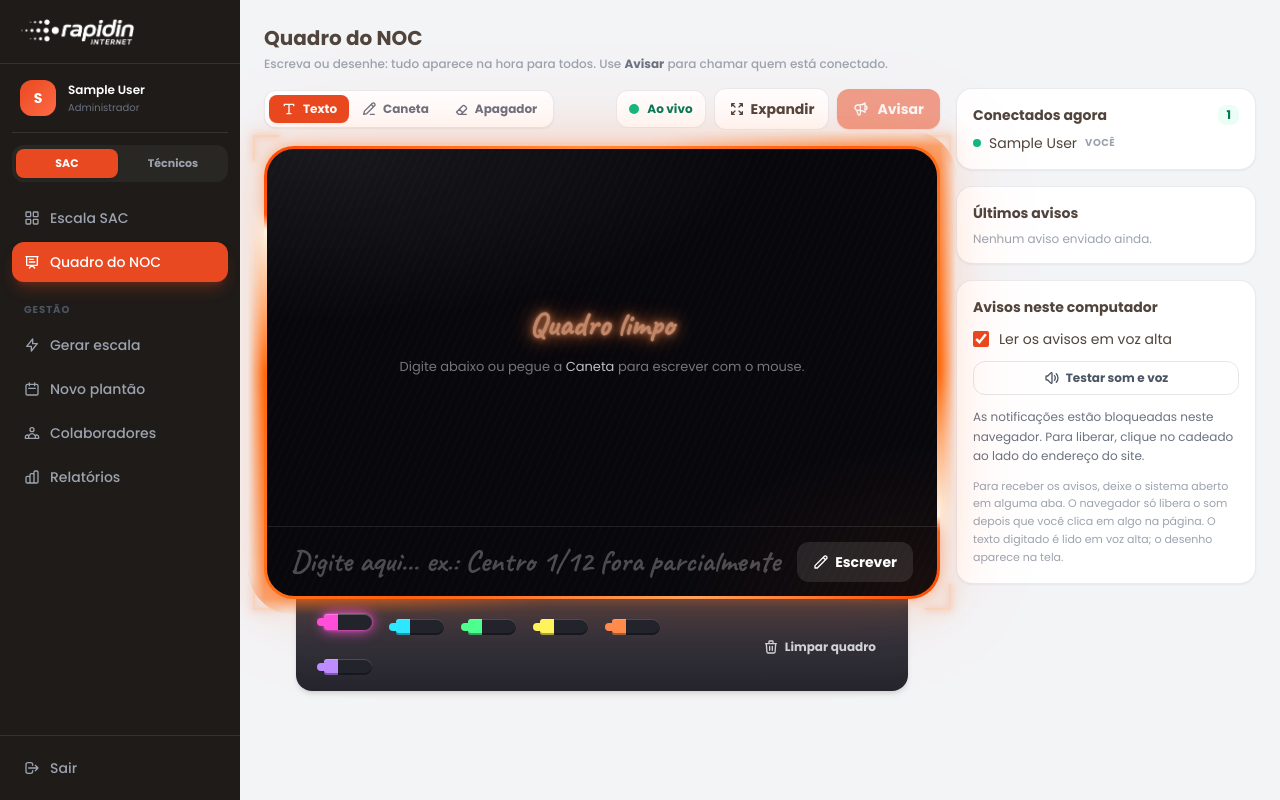
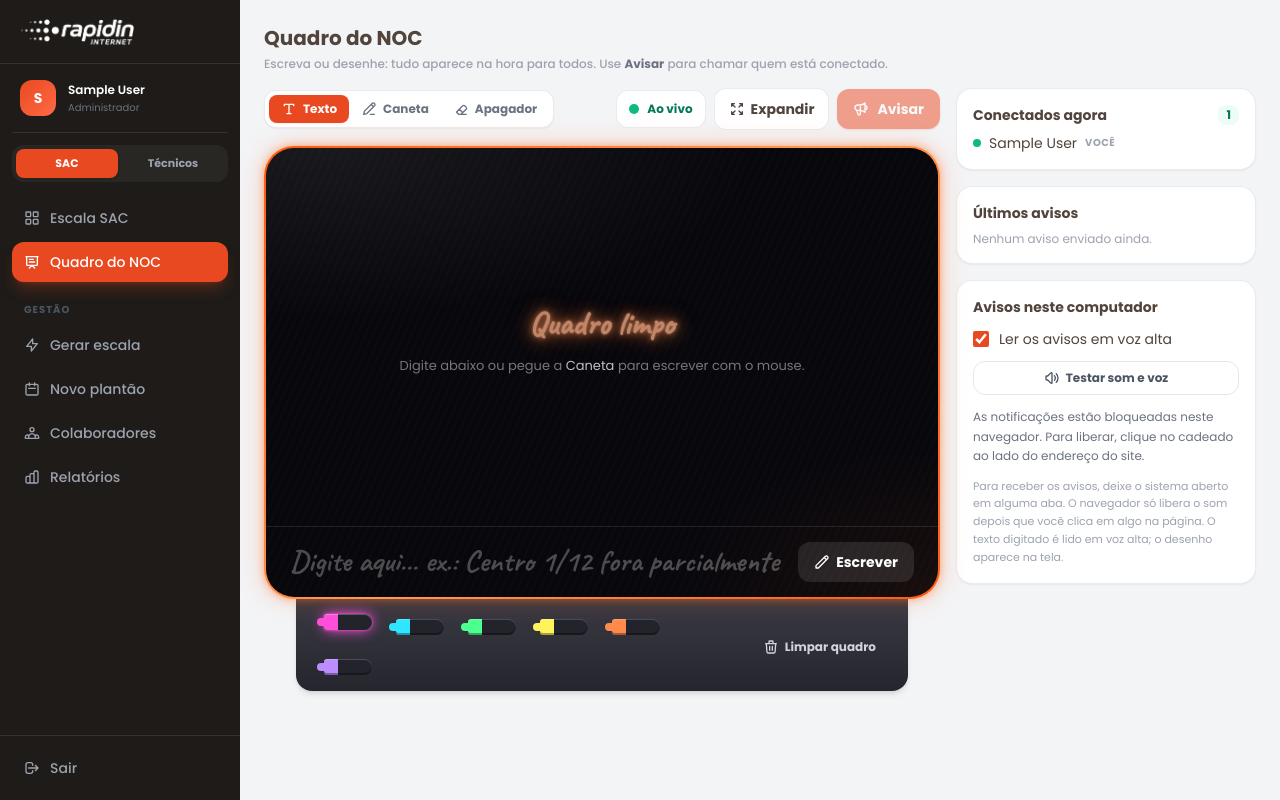
Before and after one commit to andreyy5/plantoesRapidin, a Django app: page /plantao/quadro/ in a window 1280 px wide. Run offline with Django 5.2, Linux system fonts and the light colour scheme; the visitor is signed in with stand-in values (Sample User, id 1); data comes from the database, SQL or seed files in the repository; data that the repository does not hold is empty; some libraries are stand-ins or nearby versions.

Commit message:
Quadro do NOC: moldura discreta e voz mais natural
Moldura neon laranja agora fica parada e só anima para informar: brilha
uma vez quando outra pessoa altera o quadro e fica cinza enquanto a
conexão com o servidor está caída. Saem os cometas girando, os cantos de
mira, a faixa que varria o quadro e o efeito de "acender".

Leitura em voz: escolhe a voz mais natural do navegador (Natural do Edge,
depois Google, e só então as antigas do Windows), com seletor de voz na
página do quadro. "NOC" é pronunciado "Nóque" (lista PRONUNCIA) e cada
frase termina com ponto para a entonação fechar.

Avisar, limpar e apagar traços leem fora da transação, evitando
"database is locked" do SQLite quando há gravações simultâneas.

Co-Authored-By: Claude Opus 5.5 <noreply@anthropic.com>

```diff
--- a/templates/dashboard/quadro.html
+++ b/templates/dashboard/quadro.html
@@ -11,13 +11,6 @@
       repeating-linear-gradient(115deg, rgba(255,255,255,.012) 0 2px, transparent 2px 7px),
       #07070c;
   }
-  /* Faixa de luz que varre o quadro de tempos em tempos */
-  .quadro-superficie::after {
-    content: ''; position: absolute; inset: 0; z-index: 3; pointer-events: none;
-    background: linear-gradient(180deg, transparent 0 46%, rgba(255,122,40,.08) 50%, transparent 54% 100%);
-    translate: 0 -60%; animation: quadro-varrer 9s linear infinite;
-  }
-  @keyframes quadro-varrer { 0% { translate: 0 -60%; } 40%, 100% { translate: 0 60%; } }
 
   /* ---------- área proporcional ----------
      Tudo dentro dela é medido em cqw (% da largura do quadro), então texto e desenho
@@ -95,7 +88,7 @@
   .so-expandido { display: none; }
   .quadro-expandido .so-expandido { display: inline-flex; }
 
-  @media (prefers-reduced-motion: reduce) { .linha-nova .neon, .tremer, .quadro-superficie::after { animation: none; } }
+  @media (prefers-reduced-motion: reduce) { .linha-nova .neon, .tremer { animation: none; } }
 </style>
 {% endblock %}
 
@@ -156,11 +149,10 @@
     </div>
 
     <div class="quadro-palco">
-      <div class="neon-moldura">
+      <div id="moldura" class="neon-moldura">
         <span class="neon-moldura__aura" aria-hidden="true"></span>
-        <span class="neon-moldura__cometas" aria-hidden="true"></span>
         <div class="neon-moldura__borda">
-          <div class="quadro-superficie rounded-[27px] overflow-hidden flex flex-col">
+          <div class="quadro-superficie rounded-[28px] overflow-hidden flex flex-col">
             <div class="quadro-rolagem overflow-x-auto">
               <div class="quadro-container">
                 <div id="area" class="quadro-area">
@@ -241,6 +233,11 @@
         <input type="checkbox" id="ler-em-voz-alta" class="w-4 h-4 accent-[#E94920]">
         Ler os avisos em voz alta
       </label>
+      <div id="bloco-voz" class="hidden flex-col gap-1">
+        <label for="voz" class="text-[10px] font-bold text-gray-400 uppercase tracking-widest">Voz</label>
+        <select id="voz" class="w-full px-3 py-2 rounded-xl border border-gray-200 text-sm text-[#50443C] bg-white focus:outline-none focus:border-[#E94920] focus:ring-2 focus:ring-[#E94920]/15"></select>
+        <p id="dica-voz" class="hidden text-[11px] text-amber-700 leading-relaxed">As vozes deste navegador soam robóticas. No <strong>Microsoft Edge</strong> há vozes "Natural", bem mais naturais.</p>
+      </div>
       <button type="button" id="testar-voz" class="inline-flex items-center justify-center gap-1.5 px-3 py-2 rounded-xl border border-gray-200 text-xs font-bold text-gray-600 hover:bg-gray-50 transition-colors">
         {% include 'partials/icon.html' with nome='volume' classe='w-4 h-4' %}
         Testar som e voz
@@ -403,9 +400,12 @@
   }
   function mudou(d) { ultimaMudanca = Date.now(); aplicar(d); }
 
+  var moldura = document.getElementById('moldura');
   ao.assinar(estado.versao, function (d, inicio) {
     if (inicio < ultimaMudanca) { delete d.quadro; }  // resposta antiga, chegou depois de uma alteração nossa
+    var mudouPorOutros = d.quadro && d.quadro.versao !== estado.versao;
     aplicar(d);
+    if (mudouPorOutros) ao.pulsar(moldura);  // a moldura brilha uma vez quando outra pessoa mexe no quadro
   });
 
   var status = document.getElementById('status');
@@ -419,6 +419,7 @@
     status.querySelector('[data-status-ping]').className = 'absolute inline-flex h-full w-full rounded-full opacity-75 ' + cores[1] + (s === 'sessao' ? '' : ' animate-ping');
     status.querySelector('[data-status-ponto]').className = 'relative inline-flex rounded-full w-2.5 h-2.5 ' + cores[2];
     status.querySelector('[data-status-texto]').textContent = cores[3];
+    moldura.classList.toggle('neon-apagada', s !== 'ok');  // sem conexão, a moldura "apaga"
     if (s === 'sessao') toast('Sua sessão expirou. Recarregue a página e entre de novo.', 'erro');
   };
 
@@ -1025,6 +1026,23 @@
   vozAlta.addEventListener('change', function () { ao.definirVoz(vozAlta.checked); });
   document.getElementById('testar-voz').addEventListener('click', function () { ao.testar(); });
 
+  // Lista as vozes em português deste navegador, da mais natural para a mais robótica
+  var seletorVoz = document.getElementById('voz');
+  ao.aoCarregarVozes(function () {
+    var vozes = ao.vozes(), escolhida = ao.vozEscolhida();
+    document.getElementById('bloco-voz').classList.toggle('hidden', !vozes.length);
+    document.getElementById('bloco-voz').classList.toggle('flex', !!vozes.length);
+    seletorVoz.replaceChildren();
+    vozes.forEach(function (v, i) {
+      var nome = v.name.replace(/^Microsoft\s+/i, '').replace(/\s*-\s*Portuguese.*$/i, '').replace(/\s*\(Brazil\)/i, '');
+      var opcao = new Option(nome + (i === 0 ? ' (recomendada)' : ''), v.name);
+      opcao.selected = escolhida && v.name === escolhida.name;
+      seletorVoz.appendChild(opcao);
+    });
+    document.getElementById('dica-voz').classList.toggle('hidden', !vozes.length || ao.vozNatural(vozes[0]));
+  });
+  seletorVoz.addEventListener('change', function () { ao.escolherVoz(seletorVoz.value); ao.testar(); });
+
   var blocoNotif = document.getElementById('notificacoes-sistema');
   var botaoNotif = document.getElementById('ativar-notificacoes');
   var textoNotif = document.getElementById('estado-notificacoes');
--- a/templates/partials/quadro_ao_vivo.html
+++ b/templates/partials/quadro_ao_vivo.html
@@ -21,61 +21,33 @@
   .traco-nucleo { stroke: var(--neon); stroke: color-mix(in oklab, var(--neon) 62%, white); stroke-width: 30px; }
   .traco-vivo-brilho { stroke: var(--neon); stroke-width: 90px; opacity: .22; }
 
-  /* Moldura neon laranja: borda acesa, dois cometas de luz girando, brilho que "respira" e cantos de mira.
-     Só anima transform e opacity, para poder ficar aberta o dia inteiro sem pesar no computador. */
+  /* Moldura neon laranja. Parada por padrão; só se mexe quando isso informa algo:
+     .neon-pulso   -> brilha uma vez (alguém mudou o quadro / chegou um aviso)
+     .neon-apagada -> desbota enquanto a conexão com o servidor está caída */
   .neon-moldura { --raio: 30px; position: relative; isolation: isolate; border-radius: var(--raio); }
   .neon-moldura__aura {
     position: absolute; inset: 0; z-index: 0; border-radius: inherit; pointer-events: none;
-    box-shadow: 0 0 12px 1px rgba(255,110,30,.8), 0 0 42px 6px rgba(255,90,10,.38), 0 0 110px 12px rgba(255,80,0,.16);
-    animation: neon-ligar 1.6s linear both, neon-respirar 3.4s ease-in-out 1.6s infinite;
+    box-shadow: 0 0 8px rgba(255,110,30,.55), 0 0 26px 2px rgba(255,90,10,.2);
+    transition: opacity .8s ease;
   }
-  .neon-moldura--compacta .neon-moldura__aura {
-    box-shadow: 0 0 10px 1px rgba(255,110,30,.8), 0 0 22px 2px rgba(255,90,10,.35);
-  }
-  /* O rastro desfocado dos cometas some aos poucos para fora da moldura (sem borda dura) */
-  .neon-moldura__cometas {
-    position: absolute; inset: -16px; z-index: 0; border-radius: calc(var(--raio) + 16px);
-    overflow: hidden; pointer-events: none; opacity: .85; animation: neon-ligar 1.6s linear both;
-    -webkit-mask: linear-gradient(90deg, transparent, #000 16px, #000 calc(100% - 16px), transparent),
-                  linear-gradient(180deg, transparent, #000 16px, #000 calc(100% - 16px), transparent);
-    -webkit-mask-composite: source-in;
-    mask: linear-gradient(90deg, transparent, #000 16px, #000 calc(100% - 16px), transparent),
-          linear-gradient(180deg, transparent, #000 16px, #000 calc(100% - 16px), transparent);
-    mask-composite: intersect;
+  .neon-moldura__aura::after {
+    content: ''; position: absolute; inset: 0; border-radius: inherit; opacity: 0;
+    box-shadow: 0 0 14px 2px rgba(255,140,60,.8), 0 0 46px 8px rgba(255,100,20,.3);
   }
   .neon-moldura__borda {
-    position: relative; z-index: 1; border-radius: inherit; padding: 3px; overflow: hidden;
-    background: linear-gradient(135deg, #ff4800, #ff8c3a 28%, #ff5a10 52%, #ffa35c 78%, #ff4800);
+    position: relative; z-index: 1; border-radius: inherit; padding: 2px; overflow: hidden;
+    background: linear-gradient(135deg, #ff5a10, #ff9a52 50%, #ff5a10);
   }
   .neon-moldura__borda > * { position: relative; z-index: 1; }
-  .neon-moldura__cometas::before, .neon-moldura__borda::before {
-    content: ''; position: absolute; left: 50%; top: 50%; width: 170%; aspect-ratio: 1; translate: -50% -50%;
-    background: conic-gradient(transparent 0 22%, #ff6a0d 43%, #fff3e3 49.4%, transparent 50%,
-                               transparent 72%, #ff6a0d 93%, #fff3e3 99.4%, transparent 100%);
-    animation: neon-girar 5s linear infinite;
-  }
-  .neon-moldura__cometas::before { filter: blur(9px); }
-  .neon-moldura::after {
-    content: ''; position: absolute; inset: -11px; z-index: 2; pointer-events: none;
-    --c: #ffb47c; --l: 26px; --e: 2px;
-    background:
-      linear-gradient(var(--c) 0 0) 0 0 / var(--l) var(--e) no-repeat, linear-gradient(var(--c) 0 0) 0 0 / var(--e) var(--l) no-repeat,
-      linear-gradient(var(--c) 0 0) 100% 0 / var(--l) var(--e) no-repeat, linear-gradient(var(--c) 0 0) 100% 0 / var(--e) var(--l) no-repeat,
-      linear-gradient(var(--c) 0 0) 0 100% / var(--l) var(--e) no-repeat, linear-gradient(var(--c) 0 0) 0 100% / var(--e) var(--l) no-repeat,
-      linear-gradient(var(--c) 0 0) 100% 100% / var(--l) var(--e) no-repeat, linear-gradient(var(--c) 0 0) 100% 100% / var(--e) var(--l) no-repeat;
-    filter: drop-shadow(0 0 3px #ff6a1a) drop-shadow(0 0 8px rgba(255,106,26,.6));
-    animation: neon-mira 2.8s ease-in-out infinite;
-  }
-  @keyframes neon-girar { to { rotate: 1turn; } }
-  @keyframes neon-respirar { 50% { opacity: .5; } }
-  @keyframes neon-mira { 0%, 100% { opacity: .95; } 50% { opacity: .3; } }
-  @keyframes neon-ligar { 0% { opacity: 0; } 8% { opacity: .9; } 11% { opacity: .1; } 19% { opacity: 1; } 22% { opacity: .3; } 30%, 100% { opacity: 1; } }
+  .neon-pulso .neon-moldura__aura::after { animation: neon-pulso 1.6s ease-out; }
+  @keyframes neon-pulso { 0% { opacity: 0; } 15% { opacity: 1; } 100% { opacity: 0; } }
+  .neon-apagada .neon-moldura__borda { background: linear-gradient(135deg, #4d4540, #6b625c 50%, #4d4540); }
+  .neon-apagada .neon-moldura__aura { opacity: .15; }
 
-  @keyframes pulso-aviso { 0% { box-shadow: 0 0 0 0 rgba(233,73,32,.65); } 100% { box-shadow: 0 0 0 14px rgba(233,73,32,0); } }
-  .pulso-aviso { animation: pulso-aviso 1.2s ease-out infinite; }
+  @keyframes pulso-aviso { 0% { box-shadow: 0 0 0 0 rgba(233,73,32,.5); } 100% { box-shadow: 0 0 0 12px rgba(233,73,32,0); } }
+  .pulso-aviso { animation: pulso-aviso 1.8s ease-out infinite; }
   @media (prefers-reduced-motion: reduce) {
-    .neon-moldura__aura, .neon-moldura__cometas, .neon-moldura__cometas::before, .neon-moldura__borda::before,
-    .neon-moldura::after, .pulso-aviso { animation: none; }
+    .neon-pulso .neon-moldura__aura::after, .pulso-aviso { animation: none; }
   }
 </style>
 
@@ -88,11 +60,10 @@
 
 <dialog id="alerta-quadro" aria-labelledby="alerta-quadro-titulo" aria-describedby="alerta-quadro-linhas"
         class="p-6 bg-transparent w-full max-w-[40rem] backdrop:bg-black/75 backdrop:backdrop-blur-sm">
-  <div class="neon-moldura neon-moldura--compacta" style="--raio: 28px">
+  <div class="neon-moldura" data-alerta-moldura style="--raio: 28px">
     <span class="neon-moldura__aura" aria-hidden="true"></span>
-    <span class="neon-moldura__cometas" aria-hidden="true"></span>
     <div class="neon-moldura__borda">
-      <div class="rounded-[25px] bg-[#09090e] px-5 sm:px-7 pt-6 pb-5">
+      <div class="rounded-[26px] bg-[#09090e] px-5 sm:px-7 pt-6 pb-5">
         <div class="flex items-start gap-3">
           <span class="pulso-aviso w-11 h-11 rounded-2xl bg-[#E94920] text-white flex items-center justify-center shrink-0">
             {% include 'partials/icon.html' with nome='megaphone' classe='w-6 h-6' %}
@@ -136,6 +107,7 @@
   var CHAVE_VISTO = 'quadro.alertaVisto';
   // Compartilhadas entre abas: evita ler o mesmo aviso duas vezes e fecha o aviso em todas ao clicar em "Ciente"
   var CHAVE_FALADO = 'quadro.alertaFalado', CHAVE_CIENTE = 'quadro.alertaCiente', CHAVE_VOZ = 'quadro.lerEmVozAlta';
+  var CHAVE_NOME_VOZ = 'quadro.voz';
 
   function ler(area, chave) { try { return window[area].getItem(chave); } catch (e) { return null; } }
   function gravar(area, chave, valor) { try { window[area].setItem(chave, String(valor)); } catch (e) {} }
@@ -153,15 +125,33 @@
     consultarAgora: function () { consultar(); },
     vozAtiva: function () { return ler('localStorage', CHAVE_VOZ) !== '0'; },
     definirVoz: function (ativa) { gravar('localStorage', CHAVE_VOZ, ativa ? '1' : '0'); },
+    vozes: vozesPortugues,
+    vozEscolhida: vozEscolhida,
+    escolherVoz: function (nome) { gravar('localStorage', CHAVE_NOME_VOZ, nome || ''); },
+    vozNatural: function (v) { return !!v && notaDaVoz(v) <= 2; },
+    aoCarregarVozes: function (fn) {
+      if (!('speechSynthesis' in window)) return;
+      window.speechSynthesis.addEventListener('voiceschanged', fn);
+      fn();
+    },
     testar: function () {
       tocarSinal();
-      setTimeout(function () { falar(['Teste do quadro do NOC.', 'Vila Militar 1/1/1 fora.']); }, 700);
+      setTimeout(function () { falar(['Teste de voz do quadro do NOC.', 'Vila Militar 1/1/1 fora.']); }, 600);
     },
+    pulsar: pulsar,
     formatarHora: formatarHora,
     caminho: caminho,
     criarTraco: criarTraco,
     previa: previa,
   };
+
+  // Faz a moldura neon brilhar uma vez
+  function pulsar(moldura) {
+    if (!moldura) return;
+    moldura.classList.remove('neon-pulso');
+    void moldura.offsetWidth;  // reinicia a animação
+    moldura.classList.add('neon-pulso');
+  }
 
   // ---------- desenho ----------
   // Curva suave passando pelos pontos médios: [x0, y0, x1, y1, ...] -> atributo "d" do SVG
@@ -323,6 +313,7 @@
       if (dialogo.showModal) dialogo.showModal(); else dialogo.setAttribute('open', '');
     }
     dialogo.querySelector('[data-alerta-ciente]').focus();
+    pulsar(dialogo.querySelector('[data-alerta-moldura]'));
 
     tocarSinal();
     // Só uma aba lê em voz alta
@@ -405,38 +396,68 @@
 
   // O texto digitado é lido; o desenho à mão não dá para ler, então só avisa que existe
   function frasesDoAlerta(a) {
-    var frases = ['Atenção, aviso no quadro do NOC.'].concat(a.linhas.map(function (l) { return l.texto; }));
+    var frases = ['Atenção! Novo aviso do NOC.'].concat(a.linhas.map(function (l) { return l.texto; }));
     if (a.tracos && a.tracos.length) {
-      frases.push(a.linhas.length ? 'Há também um desenho no quadro.' : 'Há um desenho no quadro. Confira na tela.');
+      frases.push(a.linhas.length ? 'Tem também um desenho no quadro.' : 'Tem um desenho no quadro. Dá uma olhada na tela.');
     }
     return frases;
   }
 
-  // "1/1/1" seria lido como data ("1 de janeiro..."); no NOC é slot/porta, lido como "1 barra 1 barra 1"
+  // Como a voz deve falar siglas e termos do dia a dia (acrescente aqui o que precisar)
+  var PRONUNCIA = [
+    [/\bNOC\b/gi, 'Nóque'],
+  ];
+
   function paraFala(texto) {
-    return texto
+    var t = String(texto).trim()
+      // "1/1/1" seria lido como data ("1 de janeiro..."); no NOC é slot/porta: "1 barra 1 barra 1"
       .replace(/(\d)\s*\/\s*(?=\d)/g, '$1 barra ')
       .replace(/\s+[-–—]\s+/g, ', ');
+    PRONUNCIA.forEach(function (p) { t = t.replace(p[0], p[1]); });
+    // Ponto final faz a voz fechar a frase com entonação natural, em vez de "pendurar"
+    if (t && !/[.!?…:;,]$/.test(t)) t += '.';
+    return t;
   }
 
-  function vozPortugues() {
-    var vozes = window.speechSynthesis.getVoices();
-    var br = vozes.filter(function (v) { return /^pt[-_]BR/i.test(v.lang); });
-    return br.filter(function (v) { return /natural|online/i.test(v.name); })[0] || br[0]
-      || vozes.filter(function (v) { return /^pt/i.test(v.lang); })[0] || null;
+  // Vozes do navegador, da mais natural para a mais robótica:
+  // 0-1 "Natural" (neurais, do Edge) · 2 Google (Chrome) · 3 Apple · 4 outras online
+  // 5-6 locais antigas do Windows (Maria, Daniel), as mais robóticas
+  function notaDaVoz(v) {
+    var nome = v.name;
+    if (/natural|neural/i.test(nome)) return /francisca|thalita/i.test(nome) ? 0 : 1;
+    if (/google/i.test(nome)) return 2;
+    if (/luciana|felipe|siri/i.test(nome)) return 3;
+    if (!v.localService) return 4;
+    return /maria/i.test(nome) ? 5 : 6;
+  }
+  function vozesPortugues() {
+    if (!('speechSynthesis' in window)) return [];
+    var todas = window.speechSynthesis.getVoices();
+    var br = todas.filter(function (v) { return /^pt[-_]BR/i.test(v.lang); });
+    if (!br.length) br = todas.filter(function (v) { return /^pt/i.test(v.lang); });
+    return br.sort(function (a, b) { return notaDaVoz(a) - notaDaVoz(b) || a.name.localeCompare(b.name); });
+  }
+  function vozEscolhida() {
+    var vozes = vozesPortugues(), nome = ler('localStorage', CHAVE_NOME_VOZ);
+    return vozes.filter(function (v) { return v.name === nome; })[0] || vozes[0] || null;
   }
   if ('speechSynthesis' in window) window.speechSynthesis.getVoices();  // começa a carregar as vozes
 
-  // Cada linha vira uma fala separada (falas longas são cortadas em alguns navegadores)
+  // Cada frase vira uma fala separada: a pausa entre elas soa natural, e falas longas
+  // são cortadas em alguns navegadores
   function falar(frases, aoBloquear) {
     if (!('speechSynthesis' in window)) return;
-    var sintese = window.speechSynthesis, voz = vozPortugues();
+    var sintese = window.speechSynthesis, voz = vozEscolhida();
     sintese.cancel();
     frases.forEach(function (frase) {
-      var fala = new SpeechSynthesisUtterance(paraFala(frase));
-      fala.lang = 'pt-BR';
+      var texto = paraFala(frase);
+      if (!texto) return;
+      var fala = new SpeechSynthesisUtterance(texto);
+      fala.lang = voz ? voz.lang : 'pt-BR';
       if (voz) fala.voice = voz;
-      fala.rate = 0.95;
+      // Vozes neurais já soam naturais na velocidade normal; as antigas ficam melhores um pouco mais lentas
+      fala.rate = voz && notaDaVoz(voz) <= 3 ? 1 : 0.92;
+      fala.pitch = 1;
       fala.onerror = function (e) {
         if (e.error === 'not-allowed' && aoBloquear) { aoBloquear(); aoBloquear = null; }
       };
```
Also changed, not shown: apps/plantao/quadro.py (+19 -18 lines), README.md.
